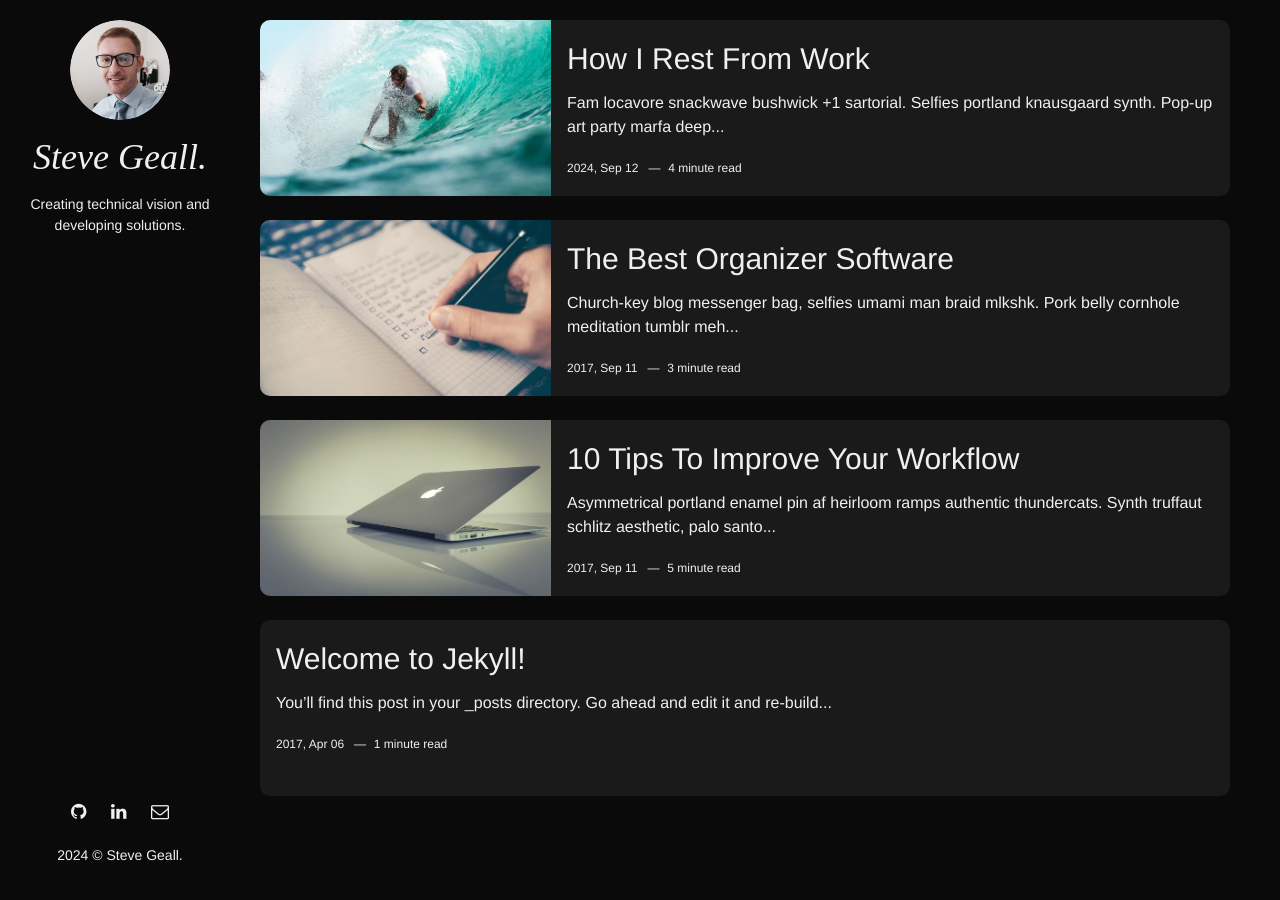
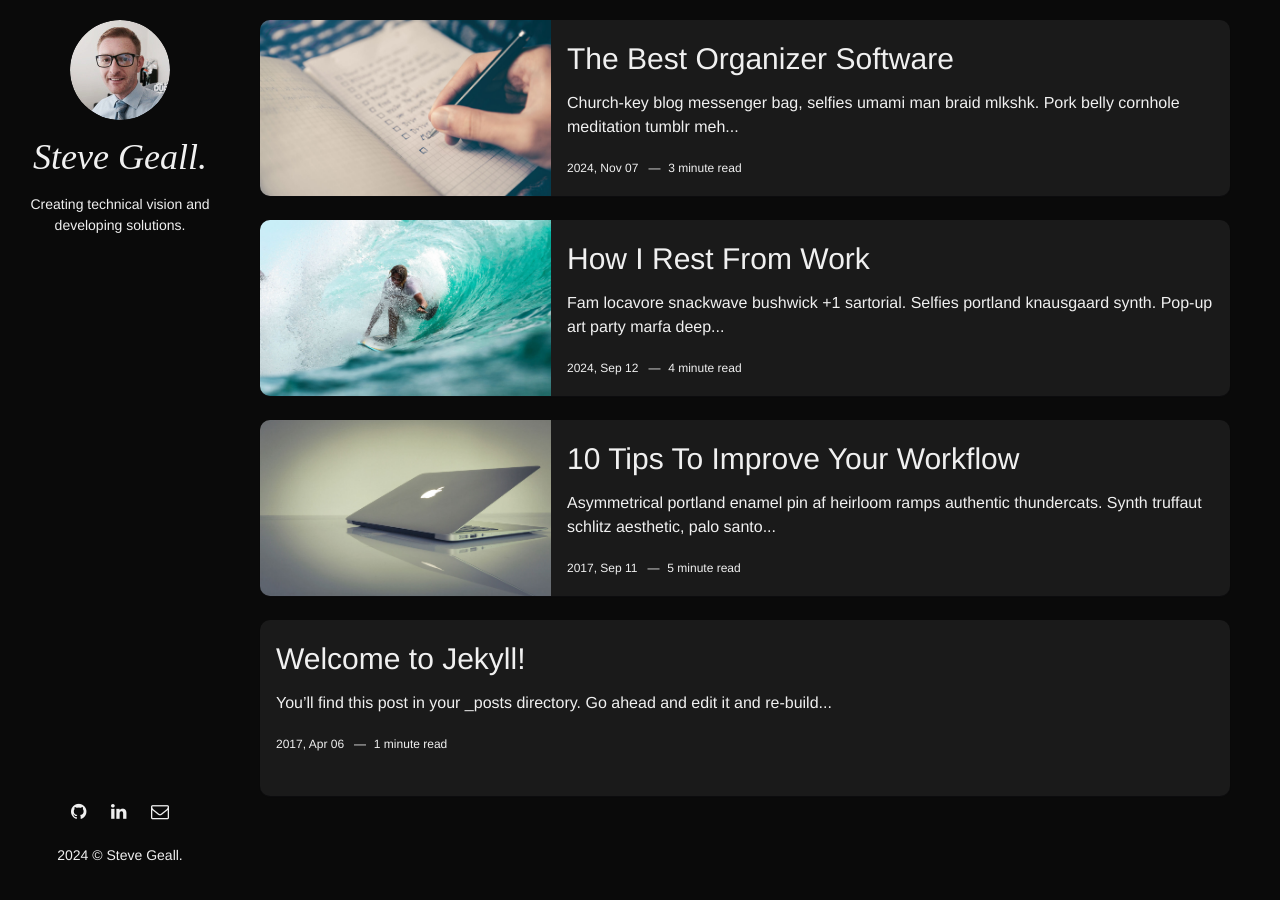
Before and after one commit to borough11/borough11.github.io, a Jekyll site: the page built from index.html, in a window 1280 px wide. Built offline with Jekyll 4.4.1, drawn with Linux system fonts in a browser that asks for light colours; the list of posts is cut into pages by our own code.

Commit message:
Update 2017-09-12-the-best-organizer-software.markdown

```diff
--- a/_posts/2017-09-12-the-best-organizer-software.markdown
+++ b/_posts/2017-09-12-the-best-organizer-software.markdown
@@ -1,7 +1,7 @@
 ---
 layout: post
 title: The Best Organizer Software
-date: 2017-09-12 00:00:00 +0300
+date: 2024-11-08 00:00:00 +0300
 description: You’ll find this post in your `_posts` directory. Go ahead and edit it and re-build the site to see your changes. # Add post description (optional)
 img: software.jpg # Add image post (optional)
 tags: [Productivity, Software] # add tag
```
